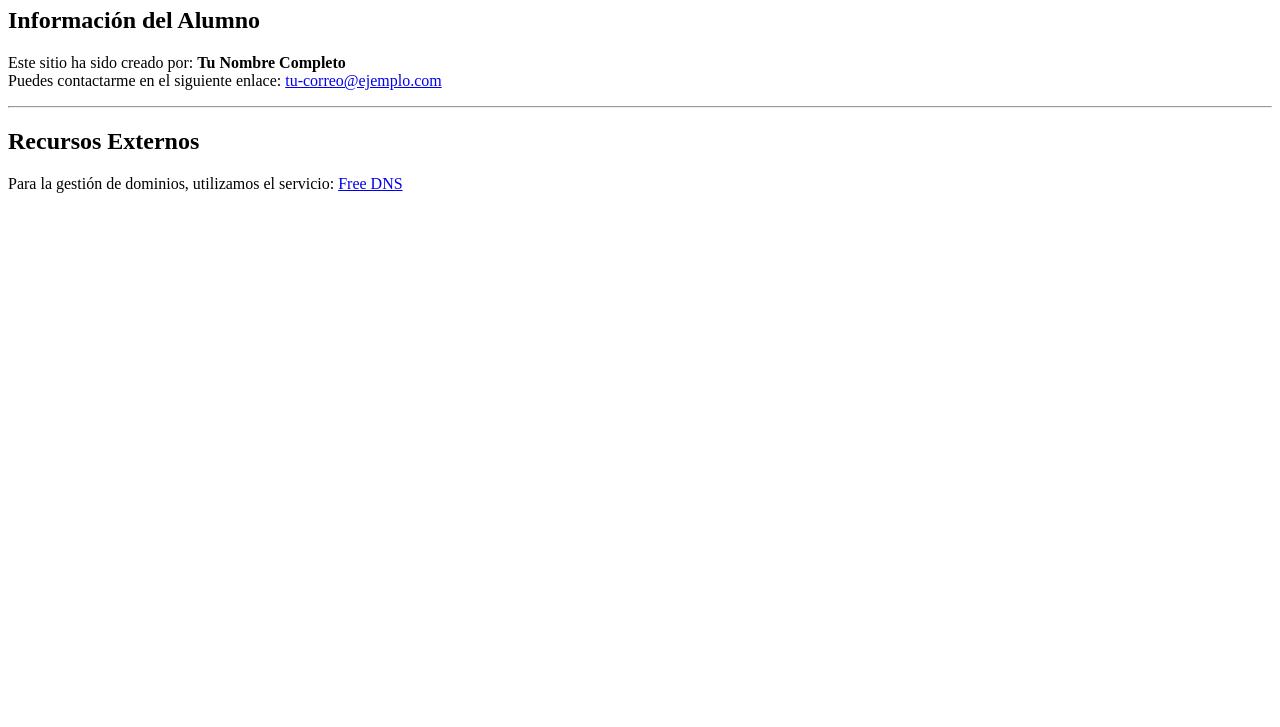
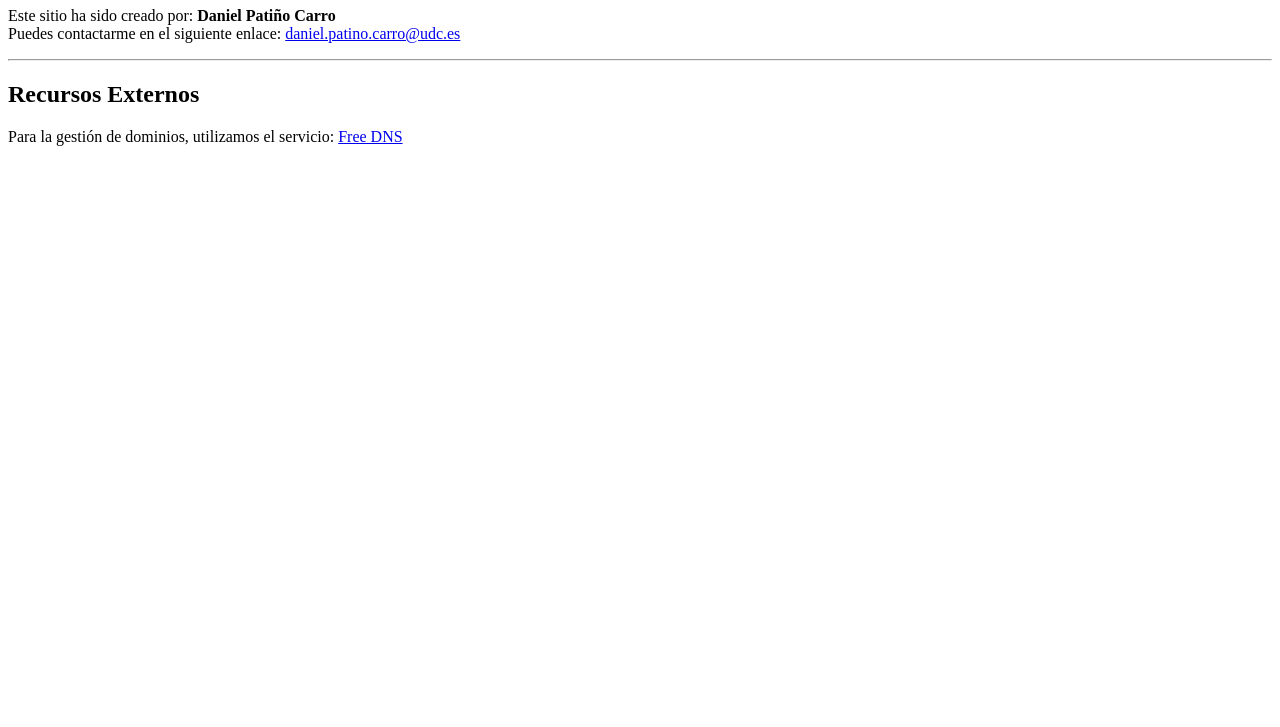
Before and after one commit to danigranteee/redes, a plain HTML site: page index.html in a window 1280 px wide. Shown: the part 73-800 px from the top of the page. Drawn offline with Linux system fonts and the light colour scheme.

Commit message:
index.html

```diff
--- a/index.html
+++ b/index.html
@@ -9,12 +9,10 @@
 
     <h1>Laboratorio de Redes</h1>
 
-    <h2>Información del Alumno</h2>
-
     <p>
-        Este sitio ha sido creado por: <strong>Tu Nombre Completo</strong><br>
+        Este sitio ha sido creado por: <strong>Daniel Patiño Carro</strong><br>
         Puedes contactarme en el siguiente enlace:
-        <a href="mailto:tu-correo@ejemplo.com">tu-correo@ejemplo.com</a>
+        <a href="mailto:daniel.patino.carro@udc.es">daniel.patino.carro@udc.es</a>
     </p>
 
     <hr>
```
